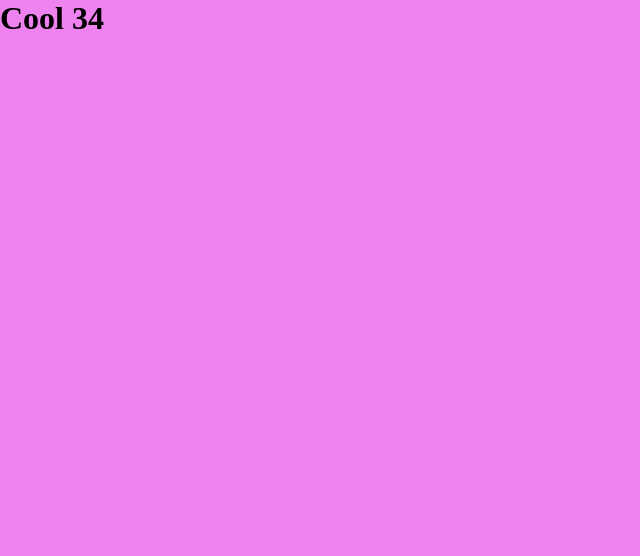
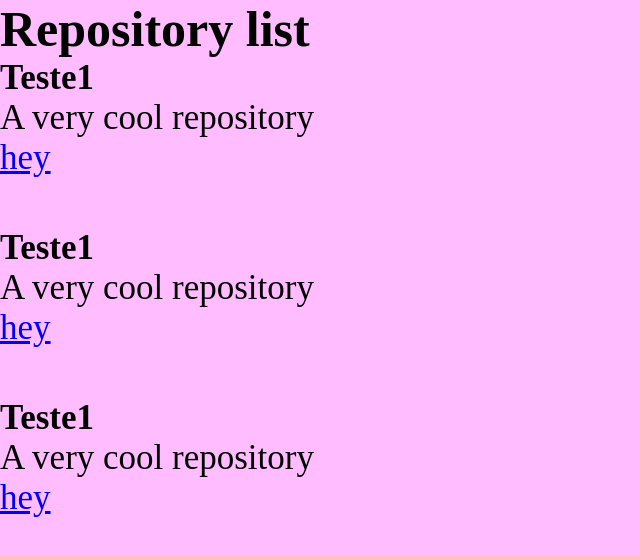
Before and after one commit to WallysLS/Repository-List, a React app: page / in a window 1280 px wide. Shown: the top 556 px of the page, without its empty margins (0-640 px from the left). Built offline with nearby package versions, Linux system fonts and the light colour scheme.

Commit message:
Started using props

```diff
--- a/src/App.jsx
+++ b/src/App.jsx
@@ -1,5 +1,6 @@
+import { RepositoryList } from "./components/RepositoryList";
 import "./styles/global.scss";
 
 export function App() {
-    return <h1>Cool 34</h1>;
+    return <RepositoryList />;
 }
--- /dev/null
+++ b/src/components/RepositoryItem.jsx
@@ -0,0 +1,9 @@
+export function RepositoryItem(props) {
+    return (
+        <li>
+            <strong>{props.repository.title ? props.repository.title : "Default"}</strong>
+            <p>{props.repository.description ? props.repository.description : "Default"}</p>
+            <a href={props.repository.link ? props.repository.link : "http://localhost:8080/"}>hey</a>
+        </li>
+    );
+}
--- /dev/null
+++ b/src/components/RepositoryList.jsx
@@ -0,0 +1,20 @@
+import { RepositoryItem } from "./RepositoryItem";
+
+const repositoryJs = {
+    title: "Teste1",
+    description: "A very cool repository",
+    link: "https://github.com/WallysLS",
+};
+
+export function RepositoryList() {
+    return (
+        <section className="repositorylist">
+            <h1>Repository list</h1>
+            <ul>
+                <RepositoryItem repository={repositoryJs} />
+                <RepositoryItem repository={repositoryJs} />
+                <RepositoryItem repository={repositoryJs} />
+            </ul>
+        </section>
+    );
+}
--- a/src/styles/global.scss
+++ b/src/styles/global.scss
@@ -2,5 +2,14 @@
     margin: 0;
     padding: 0;
     box-sizing: border-box;
-    background-color: violet;
+    background-color: rgb(255, 189, 255);
 }
+
+h1 {
+    font-size: 50px;
+}
+
+li {
+    font-size: 35px;
+    margin-bottom: 50px;
+}
```
